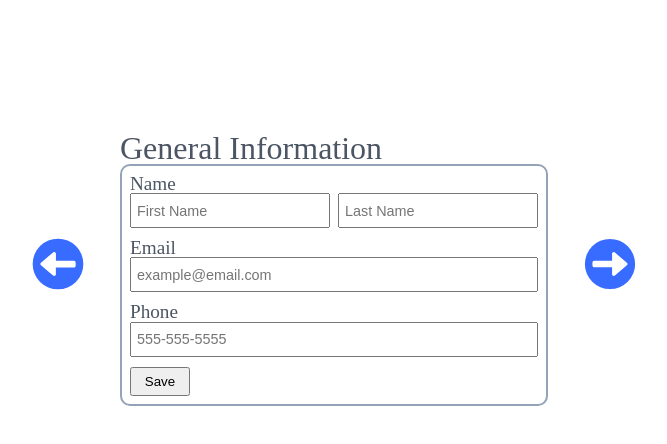
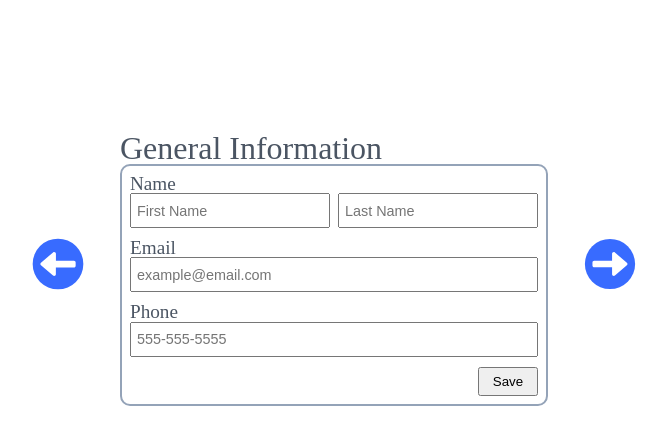
Before and after one commit to mustafa-digital/react-cv-app, a React (Vite) app: page / in a window 1280 px wide. Both pictures are taken after a click on the button "Move next". Shown: the top 444 px of the page, without its empty margins (306-973 px from the left). Built offline with nearby package versions, Linux system fonts and the light colour scheme.

Commit message:
Add component and util exports to index.js files

```diff
--- a/src/styles/style.css
+++ b/src/styles/style.css
@@ -151,7 +151,7 @@ input[type=date]:disabled {
 .edit-button {
     width: 60px;
     padding: 5px;
-    justify-self: end;
+    align-self: end;
 }
 
 .error-message {
--- /dev/null
+++ b/src/utils/index.js
@@ -0,0 +1 @@
+export { checkIsValid } from "./checkIsValid";
```
Also changed, not shown: src/App.jsx (+8 -8 lines), src/components/index.js (added, +7 -0 lines).
